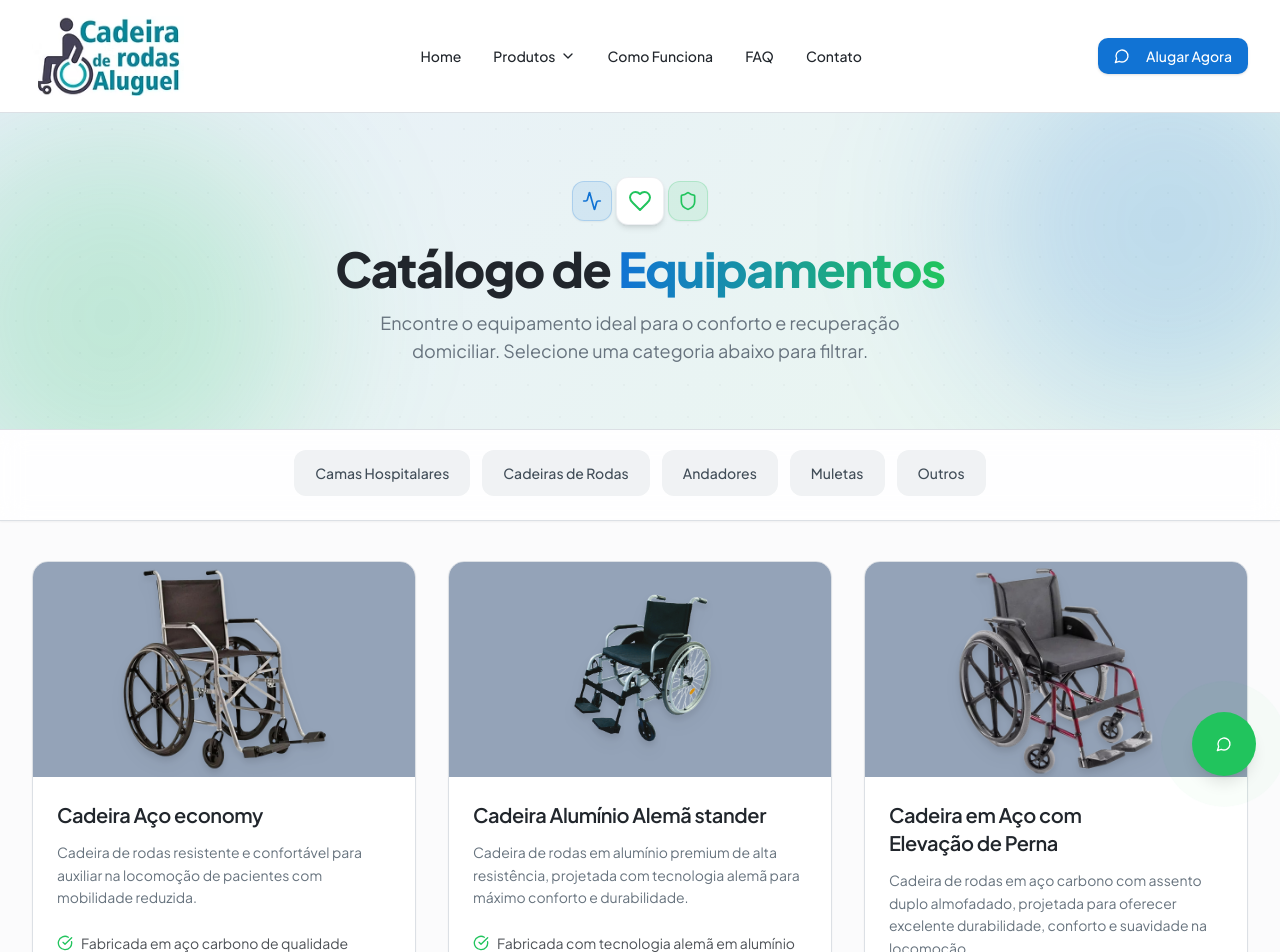
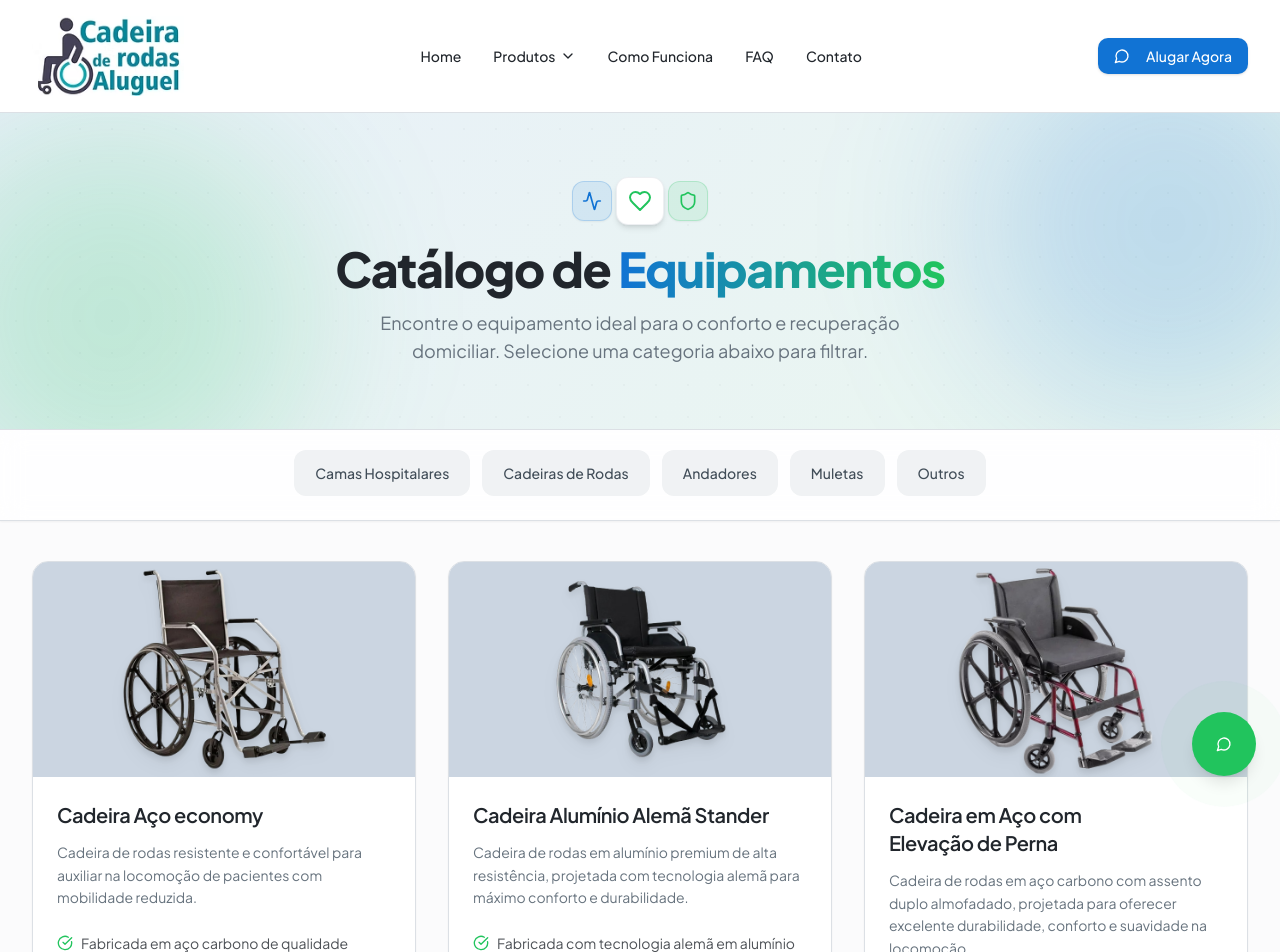
Before and after one commit to Renmarques/Cadeira-de-rodas-aluguel, a React (Vite) app in the folder apps/web/: page /shop in a window 1280 px wide. Shown: the top 952 px of the page. Built offline with nearby package versions, Linux system fonts and the light colour scheme.

Commit message:
Novas fotos

```diff
--- a/apps/web/src/pages/ShopPage.jsx
+++ b/apps/web/src/pages/ShopPage.jsx
@@ -33,10 +33,10 @@ const MEDEQUIP_PRODUCTS = [
 
   {
     id: 5,
-      name: 'Cadeira Alumínio Alemã stander',
+      name: 'Cadeira Alumínio Alemã Stander',
       price: 'R$ 160/mês',
       category: 'cadeiras',
-      image: '/images/cadeira3.png',
+      image: '/images/cadeiranova.png',
       description:  'Cadeira de rodas em alumínio premium de alta resistência, projetada com tecnologia alemã para máximo conforto e durabilidade.',
       benefits: ['Fabricada com tecnologia alemã em alumínio leve', 'Limite de peso suportado de até 125 kg', 'Rodas traseiras removíveis com sistema prático de 1-click', 'Apoio de braços escamoteáveis e escalonados', 'Pneus de borracha macia com tecnologia anti-furo']
   },
@@ -330,7 +330,7 @@ const ShopPage = () => {
                     transition={{ duration: 0.4, delay: index * 0.05 }}
                     className="bg-card rounded-2xl overflow-hidden border border-border flex flex-col h-full card-hover shadow-sm"
                   >
-                    <div className="aspect-video overflow-hidden bg-slate-400">
+                    <div className="aspect-video overflow-hidden bg-slate-300">
                       <img
                         src={product.image}
                         alt={product.name}
```
Also changed, not shown: apps/web/public/images/cadeiranova.png (added).
